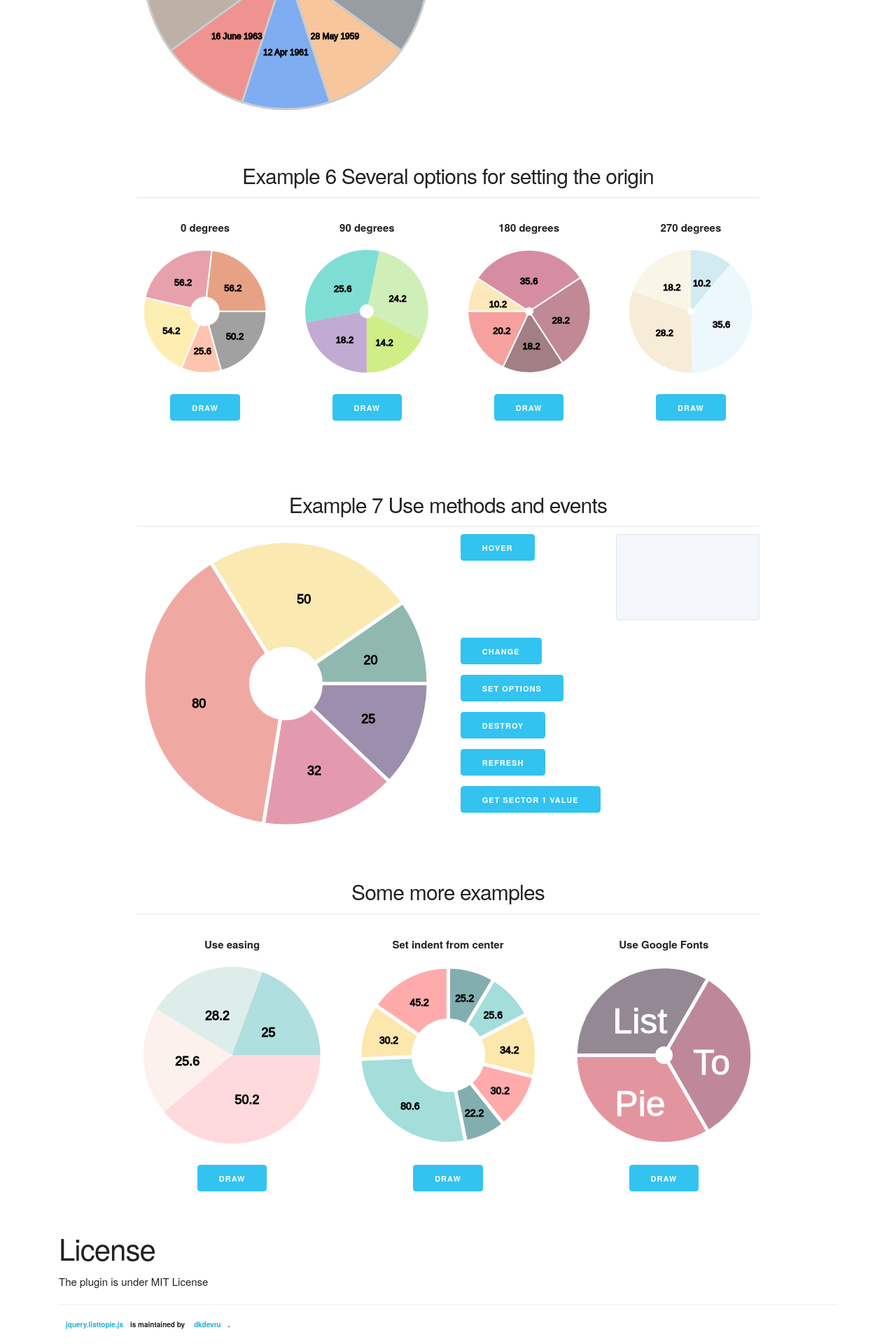
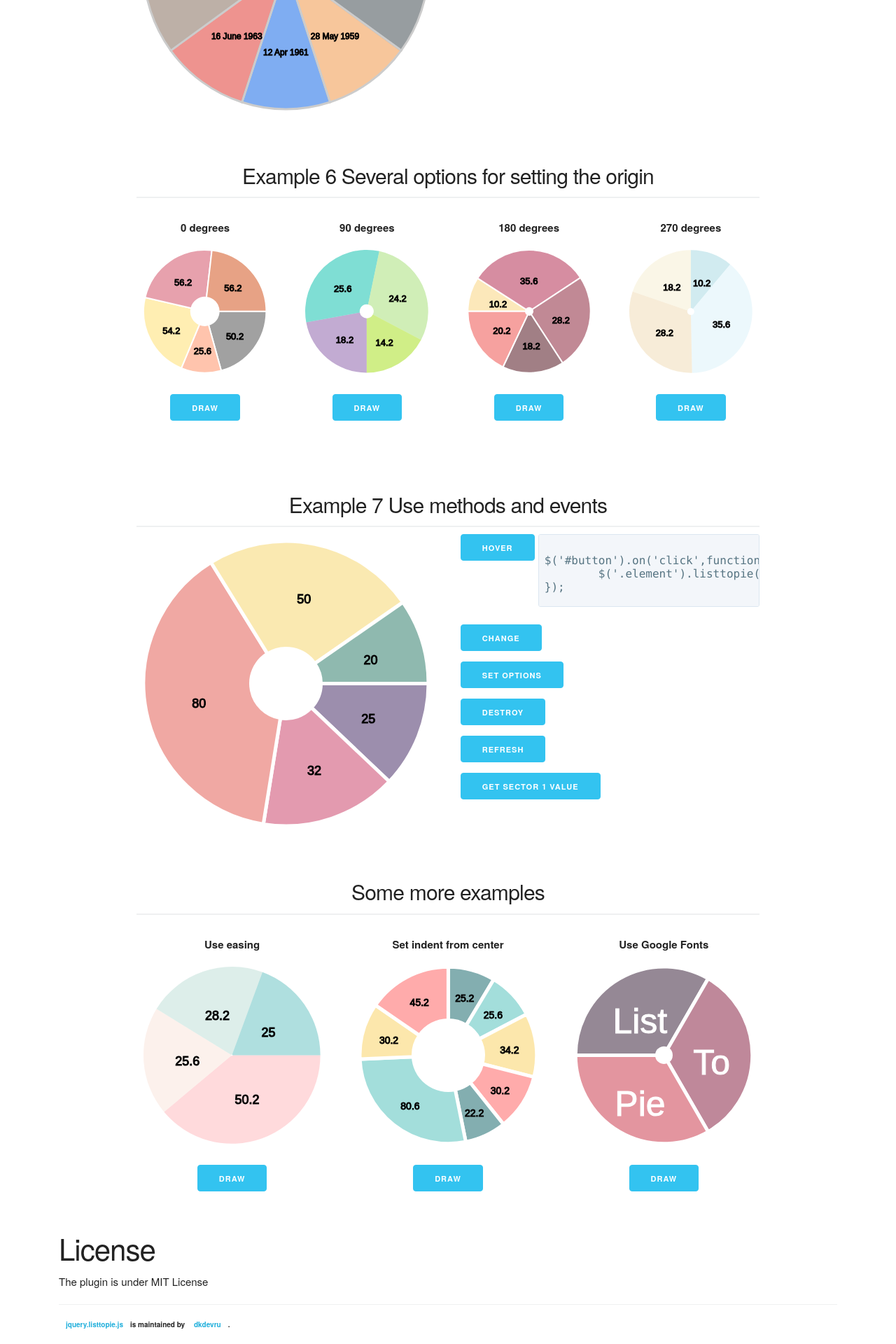
Before and after one commit to dkdevru/jquery.listtopie.js, a Jekyll site: the page built from index.html, in a window 1280 px wide. Shown: the part 2864-4784 px from the top of the page at 70% size. Built offline with Jekyll 4.4.1, drawn with Linux system fonts in a browser that asks for light colours.

Commit message:
add some example

```diff
--- a/index.html
+++ b/index.html
@@ -399,12 +399,12 @@ Mr Tito set off from Kazakhstan for an eight-day holiday aboard the Internationa
 <div class="six columns">
 
  <div class="row">
-	 <div class="six columns">
+	 <div class="three columns">
 		 <div class="button-left">
 			<input class="button-primary" type="button" id='row7_hover' value="Hover">
 		</div>
 	</div>
-	<div class="six columns">
+<div class="nine columns text-left">
 <pre>
 <code>
 $('#button').on('click',function(){
```
Lines whose indentation alone changed are shown as unchanged.
